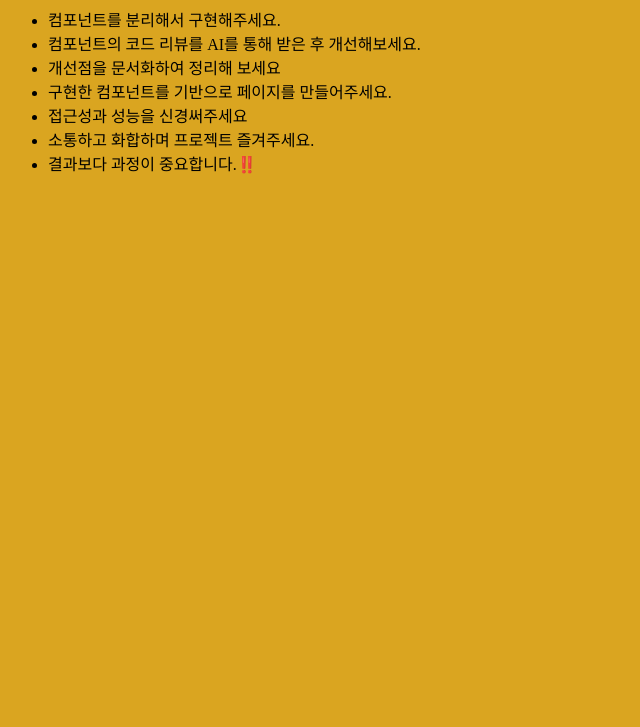
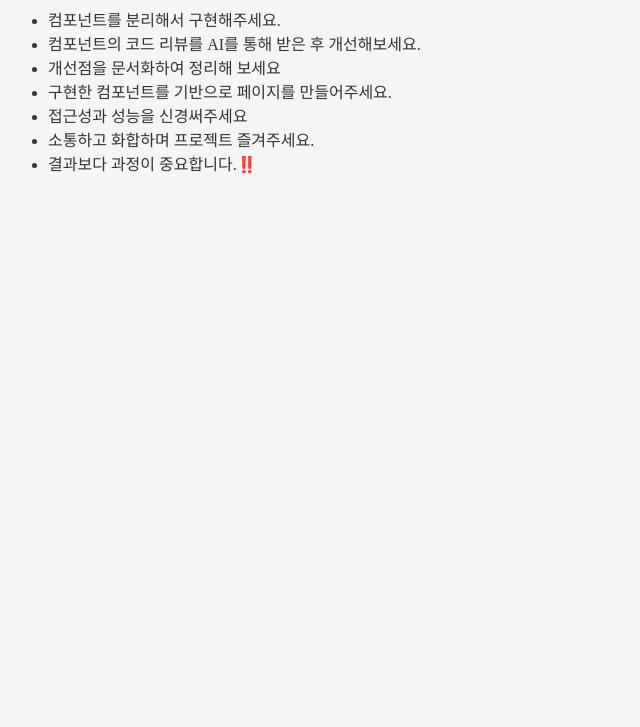
Before and after one commit to likelion-14-14/team-project, a website built with Vite: page index.html in a window 1280 px wide. Shown: the part 73-800 px from the top of the page, without its empty margins (0-640 px from the left). Built offline with nearby package versions, Linux system fonts and the light colour scheme; a web font is replaced by a local one.

Commit message:
style: - change body bg color goldenrod -> #f5f5f5 -change body color to #333

```diff
--- a/src/style.css
+++ b/src/style.css
@@ -1,4 +1,5 @@
 /* CSS 스타일을 작성해 주세요. */
 body {
-  background-color: goldenrod;
+  background-color: #f5f5f5;
+  color: #333;
 }
```
